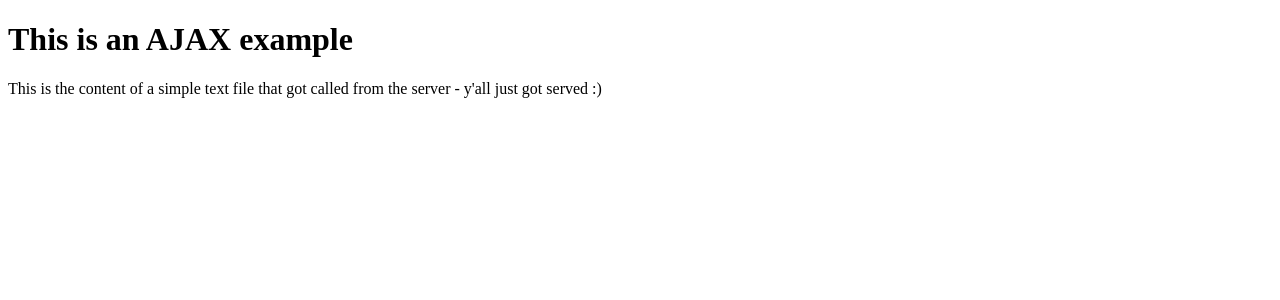
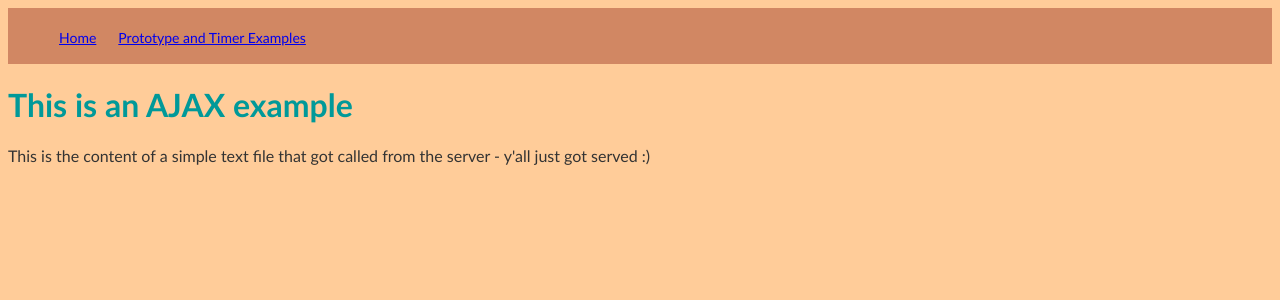
Before and after one commit to OpenSorceress/jacqueline, a PHP site: page /Ajaxexample.html in a window 1280 px wide. Shown: the top 300 px of the page. Run offline with PHP 8.4, Linux system fonts and the light colour scheme.

Commit message:
added some styling

```diff
--- a/Ajaxexample.html
+++ b/Ajaxexample.html
@@ -2,12 +2,27 @@
 <html>
 	<head>
 		<title></title>
+		<link rel="stylesheet" type="text/css" href="style.css">
 	</head>
 	<body>
-		<div id="mainContent">
-			<h1>This is an AJAX example</h1>
-		</div>
+		<header class="topbar">
+			<div class="topbar-inner">
+        		<div class="container">
+            		<ul class="nav">
+                		<li>
+                    	<a href="/jacqueline" class="first">Home</a>
+                		</li>
+                		<li>
+                    	<a href="/jacqueline/prototype" class="first">Prototype and Timer Examples</a>
+                		</li>
+            		</ul>
+        		</div>
+    		</div>
+    	</header>
+	<div id="mainContent">
+		<h1>This is an AJAX example</h1>
+	</div>
 
-		<script src="script.js"></script>
+	<script src="script.js"></script>
 	</body>
 </html>
--- a/style.css
+++ b/style.css
@@ -4,6 +4,57 @@ body {
     background-color: #FFCC99;
     color:#333;
 }
+
+
+
+header .topbar {
+    position: relative;
+    height: auto;
+}
+
+header .topbar-inner {
+    min-width: 944px;
+    height: 56px;
+    background-color: #D18763;
+
+}
+
+header .topbar-inner .container {
+    padding: 0.6em 0;
+    padding-top: 0.6em;
+    padding-right: 0px;
+    padding-bottom: 0.6em;
+    padding-left: 0px;
+
+}
+
+header .topbar div > ul, .nav {
+    display: block;
+    float: left;
+    margin: 0 10px 0 0;
+    position: relative;
+    left: 0;
+}
+
+header .topbar-inner li a {
+    border-radius: 8px;
+    font-size: 14px;
+    padding: 11px 11px 10px;
+
+}
+
+header .topbar div > ul a, .nav a {
+    display: block;
+    float: none;
+    line-height: 19px
+    text-decoration: none;
+}
+
+header .topbar div > ul > li, .nav > li {
+    display: block;
+    float: left;
+}
+
 
 h1 {
     color: #009999;
@@ -41,6 +92,10 @@ fieldset {
     margin: auto;
 }
 
+
+
+}
+
 h3 {
     color: #955B78;
 }
```
Also changed, not shown: index.html (+13 -0 lines), prototype.html (+15 -0 lines).
